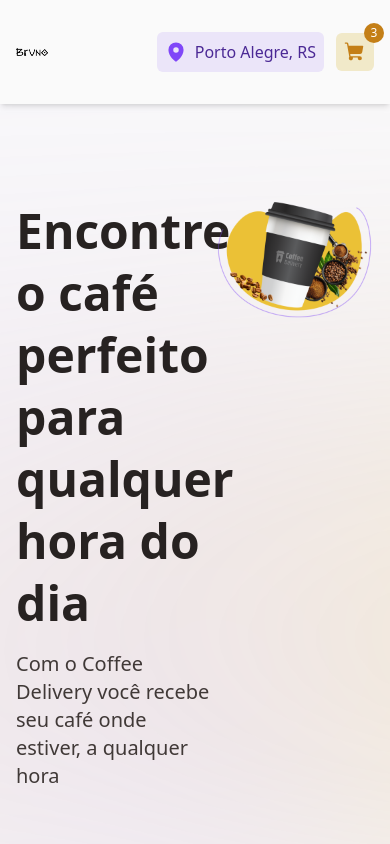
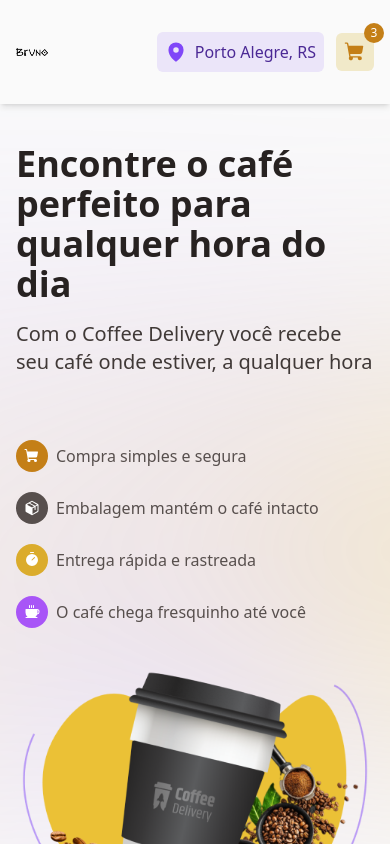
Before and after one commit to devsantosbruno/coffee-delivery, a React (Vite) app: page / in a window 390 px wide. Shown: the top 844 px of the page. Built offline with nearby package versions, Linux system fonts and the light colour scheme; no server answers.

Commit message:
feat: home responsive

```diff
--- a/src/components/Header.tsx
+++ b/src/components/Header.tsx
@@ -36,7 +36,7 @@
             </NavLink>
           </div>
 
-          <div className="flex items-center gap-3">
+          <div className="flex items-center gap-3 shrink-0">
             <div className="flex items-center gap-2 bg-purple-200 text-purple-800 rounded-md p-2">
               <MapPin size={22} weight="fill" className="text-purple-400" />
               {userLocation.city !== undefined &&
--- a/src/pages/Home/index.tsx
+++ b/src/pages/Home/index.tsx
@@ -15,9 +15,9 @@
     <main className="max-w-screen overflow-hidden bg-gray-100">
       <section className="bg-withColors bg-cover bg-bottom bg-no-repeat">
         <div className="container px-4 lg:px-14 mx-auto">
-          <div className="grid grid-cols-9 py-24">
+          <div className="lg:grid grid-cols-9 py-10 md:py-24">
             <div className="col-span-5">
-              <h1 className="text-5xl font-bold text-brown-700 leading-[62px]">
+              <h1 className="text-4xl sm:text-5xl sm:leading-[62px] font-bold text-brown-700">
                 Encontre o café perfeito para qualquer hora do dia
               </h1>
 
@@ -26,7 +26,7 @@
                 qualquer hora
               </p>
 
-              <ul className="text-brown-300 grid grid-cols-2 gap-5 mt-16">
+              <ul className="text-brown-300 grid sm:grid-cols-2 gap-5 mt-16">
                 <li className="flex items-center gap-2">
                   <span className="w-8 h-8 flex items-center justify-center rounded-full text-white bg-yellow-700">
                     <ShoppingCart size={16} weight="fill" />
@@ -54,8 +54,8 @@
               </ul>
             </div>
 
-            <div className="col-span-4">
-              <img src={imageMain} alt="" className="ml-auto" />
+            <div className="col-span-4 mt-10 lg:mt-0">
+              <img src={imageMain} alt="" className="mx-auto lg:ml-auto" />
             </div>
           </div>
         </div>
@@ -67,7 +67,7 @@
             Nossos cafés
           </h2>
 
-          <div className="grid grid-cols-4 gap-x-8 gap-y-10">
+          <div className="grid sm:grid-cols-2 lg:grid-cols-3 2xl:grid-cols-4 gap-x-8 gap-y-10">
             {catalog.map((product: CatalogProps) => (
               <Product
                 key={product.name}
```
